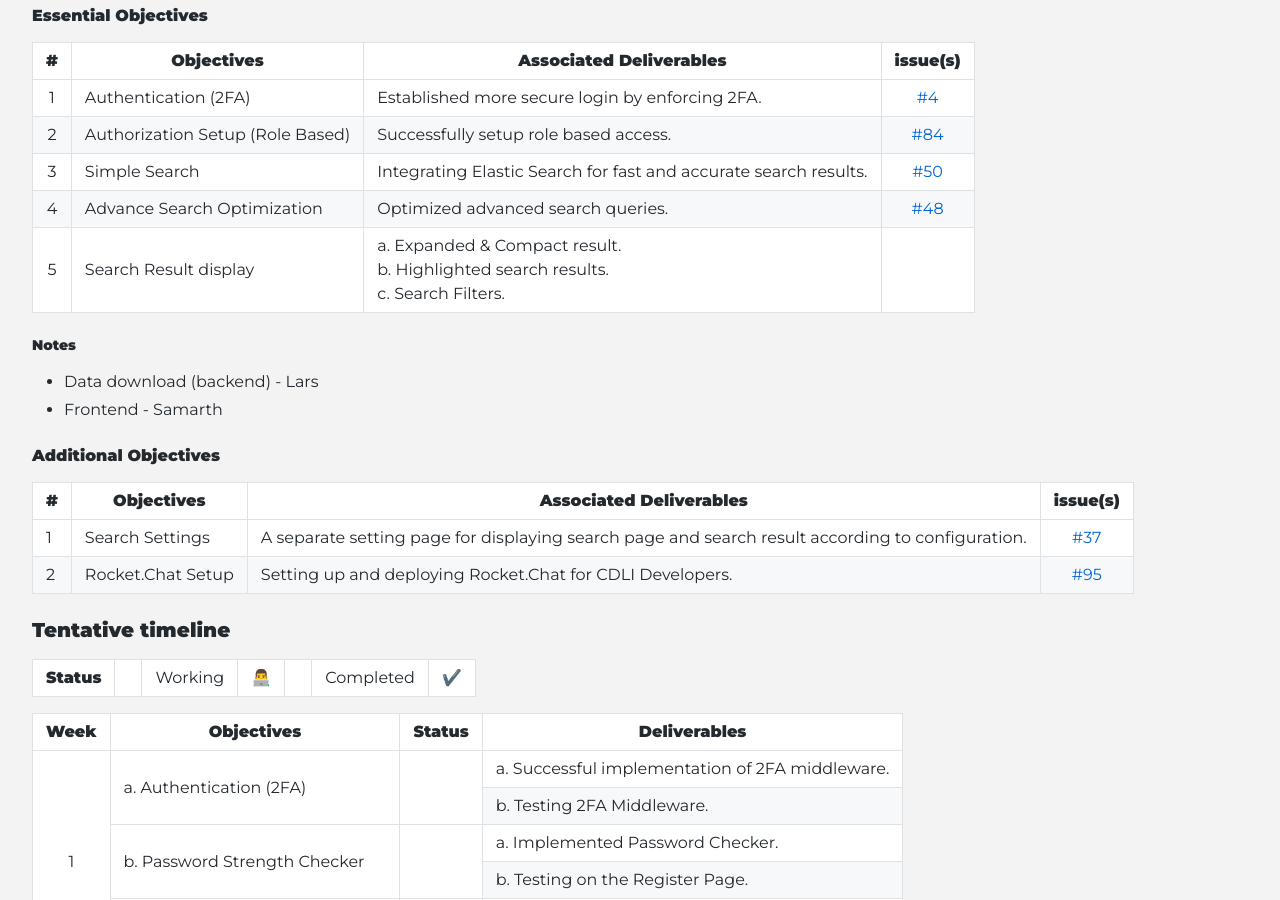
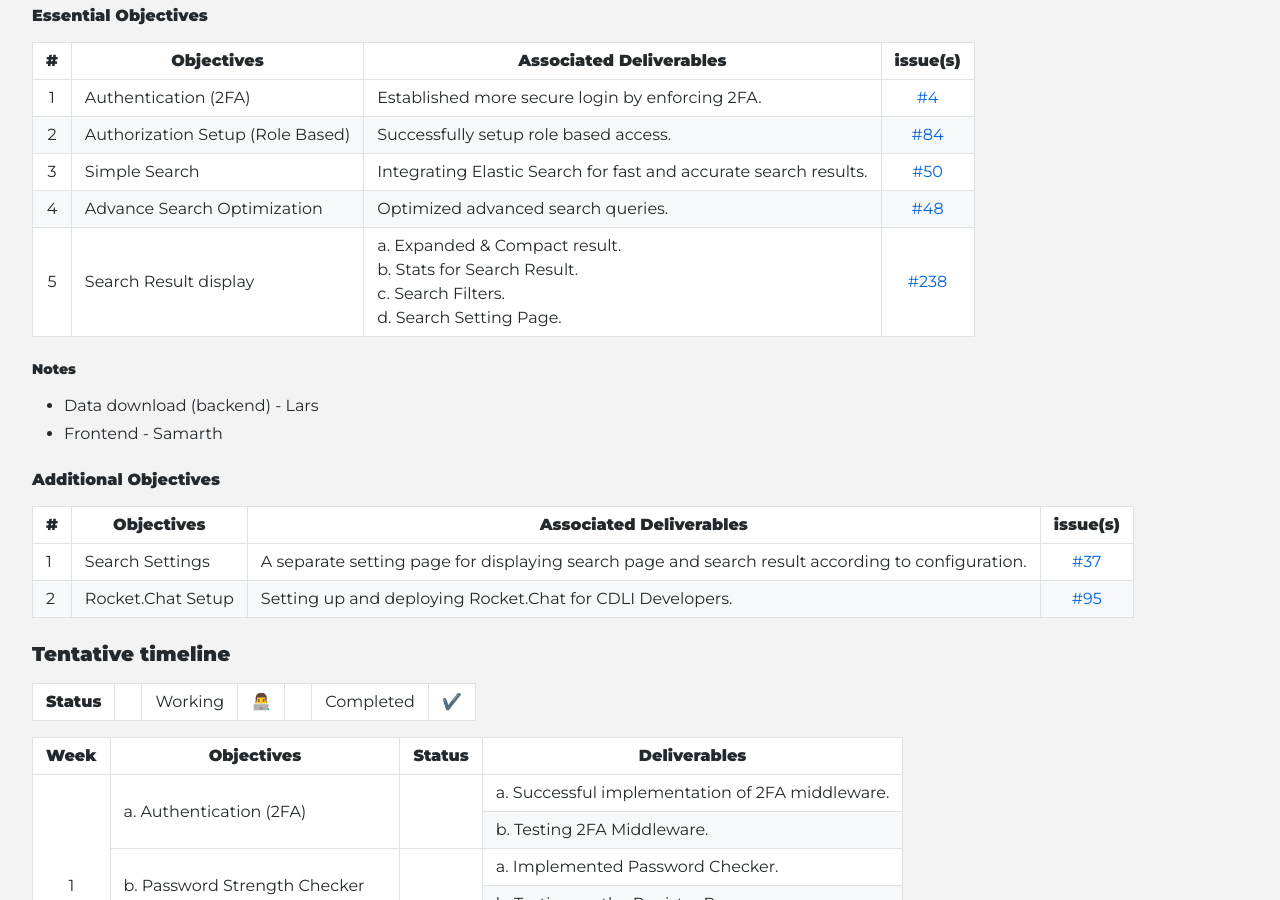
Before and after one commit to cdli-gh/blog, a Jekyll site: the page built from _blog/gsoc20/search/index.md, in a window 1280 px wide and 900 px high, scrolled down 882 px. Built offline with Jekyll 4.4.1, drawn with Linux system fonts in a browser that asks for light colours; emoji names are drawn with the system emoji font; Markdown is read by kramdown in place of the engine named in the settings.

Commit message:
search : Objective Finalized

```diff
--- a/_blog/gsoc20/search/index.md
+++ b/_blog/gsoc20/search/index.md
@@ -29,7 +29,7 @@ Objectives are separated in two categories: essential and additional, they are a
 |2   	| Authorization Setup (Role Based) | Successfully setup role based access. | [#84](https://gitlab.com/cdli/framework/-/issues/84) |
 |3   	| Simple Search | Integrating Elastic Search for fast and accurate search results. | [#50](https://gitlab.com/cdli/framework/-/issues/50) |
 |4   	| Advance Search Optimization | Optimized advanced search queries. | [#48](https://gitlab.com/cdli/framework/-/issues/48) |
-|5   	| Search Result display | a. Expanded & Compact result.<br>b. Highlighted search results.<br>c. Search Filters. | []() |
+|5   	| Search Result display | a. Expanded & Compact result.<br>b. Stats for Search Result.<br>c. Search Filters.<br>d. Search Setting Page. | [#238](https://gitlab.com/cdli/framework/-/issues/238) |
 
 ##### Notes
 * Data download (backend) - Lars
```
